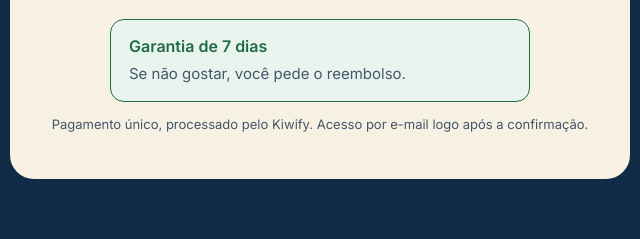
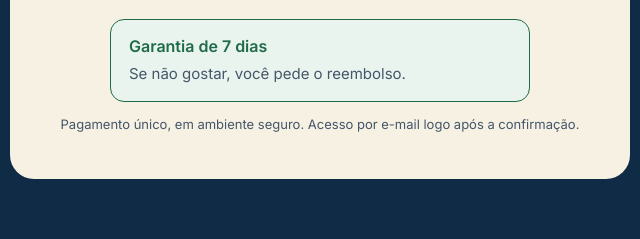
Before and after one commit to miqueiasmessiassantosneves-lab/do-vermelho-ao-azul, a plain HTML site: page index.html in a window 1280 px wide. Shown: the part 5600-5839 px from the top of the page, 320-960 px from the left. Drawn offline with Linux system fonts and the light colour scheme.

Commit message:
Update secure payment message in index.html

```diff
--- a/index.html
+++ b/index.html
@@ -243,7 +243,7 @@ a.addEventListener('click',function(){fbq("trackCustom","CliqueCTA");});
 <div class="price">R$ 27</div>
 <a class="btn cta-link" href="#comprar">Quero começar agora</a>
 <div class="seal"><strong>Garantia de 7 dias</strong><span>Se não gostar, você pede o reembolso.</span></div>
-<p class="secure">Pagamento único, processado pelo Kiwify. Acesso por e-mail logo após a confirmação.</p>
+<p class="secure">Pagamento único, em ambiente seguro. Acesso por e-mail logo após a confirmação.</p>
 </div>
 </div>
 </section>
```
